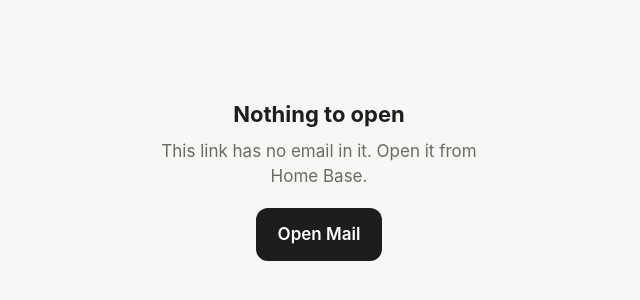
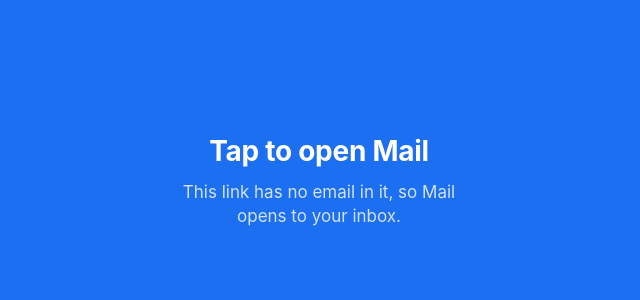
Before and after one commit to emilyam002/open-in-mail, a plain HTML site: page index.html in a window 1280 px wide. Shown: the part 220-520 px from the top of the page, without its empty margins (321-961 px from the left). Drawn offline with Linux system fonts and the light colour scheme.

Commit message:
Make the whole screen one tap target for opening Mail
Safari blocks opening Mail without a tap, so drop the automatic hand-off.

Co-Authored-By: Claude Opus 5.5 <noreply@anthropic.com>

```diff
--- a/index.html
+++ b/index.html
@@ -2,28 +2,28 @@
 <html lang="en">
 <head>
 <meta charset="utf-8">
-<meta name="viewport" content="width=device-width,initial-scale=1">
+<meta name="viewport" content="width=device-width,initial-scale=1,viewport-fit=cover">
 <meta name="referrer" content="no-referrer">
 <meta name="robots" content="noindex,nofollow">
 <title>Open in Mail</title>
 <style>
-  :root { color-scheme: light dark; --bg: #f7f7f5; --fg: #1d1d1b; --muted: #6b6b66; --btn: #1d1d1b; --btn-fg: #fff; }
-  @media (prefers-color-scheme: dark) { :root { --bg: #151514; --fg: #f1f1ee; --muted: #a3a39d; --btn: #f1f1ee; --btn-fg: #151514; } }
-  body { margin: 0; min-height: 100vh; display: grid; place-items: center; background: var(--bg); color: var(--fg);
-         font: 17px/1.45 -apple-system, BlinkMacSystemFont, "Helvetica Neue", sans-serif; padding: 24px 16px; box-sizing: border-box; }
-  main { max-width: 360px; text-align: center; }
-  h1 { font-size: 22px; margin: 0 0 8px; }
-  p { color: var(--muted); margin: 0 0 20px; }
-  a.btn { display: inline-block; padding: 14px 22px; border-radius: 12px; background: var(--btn); color: var(--btn-fg);
-          text-decoration: none; font-weight: 600; }
+  :root { color-scheme: light dark; --bg: #1d6ff2; --fg: #ffffff; --muted: rgba(255,255,255,0.8); }
+  @media (prefers-color-scheme: dark) { :root { --bg: #0f4fb8; } }
+  html, body { margin: 0; height: 100%; background: var(--bg); }
+  /* The whole screen is one link: tap anywhere to open the email in Mail. */
+  #go { position: fixed; inset: 0; display: flex; flex-direction: column; align-items: center; justify-content: center;
+        gap: 10px; padding: 24px 16px; box-sizing: border-box; background: var(--bg); color: var(--fg);
+        text-decoration: none; text-align: center; -webkit-tap-highlight-color: rgba(0,0,0,0.15);
+        font: 17px/1.4 -apple-system, BlinkMacSystemFont, "Helvetica Neue", sans-serif; }
+  #title { font-size: 28px; font-weight: 700; letter-spacing: -0.01em; }
+  #msg { color: var(--muted); max-width: 320px; }
 </style>
 </head>
 <body>
-<main>
-  <h1 id="title">Opening Mail…</h1>
-  <p id="msg">If Mail doesn't open, tap the button. You can close this tab afterward.</p>
-  <a class="btn" id="go" href="message://">Open in Mail</a>
-</main>
+<a id="go" href="message://">
+  <span id="title">Tap anywhere to open in Mail</span>
+  <span id="msg">You can close this tab afterward.</span>
+</a>
 <script>
   // Home Base links here as  .../open-in-mail/#<Message-ID>.
   // The part after # never leaves this phone: browsers don't send it to the server.
@@ -35,14 +35,11 @@
     id = id.replace(/^<|>$/g, '');
     var go = document.getElementById('go');
     if (!/^[^\s<>"]+@[^\s<>"]+$/.test(id)) {
-      document.getElementById('title').textContent = 'Nothing to open';
-      document.getElementById('msg').textContent = 'This link has no email in it. Open it from Home Base.';
-      go.textContent = 'Open Mail';
+      document.getElementById('title').textContent = 'Tap to open Mail';
+      document.getElementById('msg').textContent = 'This link has no email in it, so Mail opens to your inbox.';
       return;
     }
-    var url = 'message://%3C' + encodeURI(id) + '%3E';
-    go.href = url;
-    location.href = url;
+    go.href = 'message://%3C' + encodeURI(id) + '%3E';
   })();
 </script>
 </body>
```
